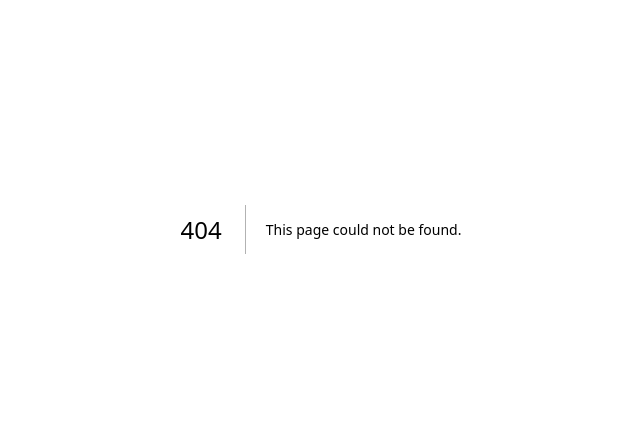
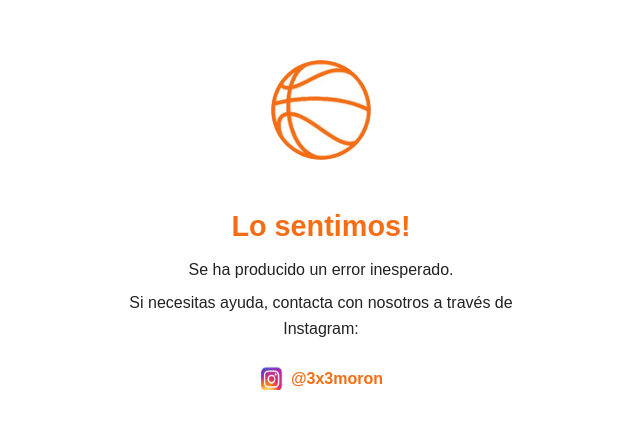
Before and after one commit to LopsanJesus/3x3moron2025, a Next.js app: page /error in a window 1280 px wide. Before the commit this address had no page. Shown: the part 171-600 px from the top of the page, without its empty margins (319-959 px from the left). Built offline with nearby package versions, Linux system fonts and the light colour scheme.

Commit message:
Add error page

```diff
--- /dev/null
+++ b/src/app/error/page.tsx
@@ -0,0 +1,39 @@
+"use client";
+
+import Image from "next/image";
+import Link from "next/link";
+
+import "./styles.scss";
+
+export default function ErrorPage() {
+  return (
+    <div className="error-page">
+      <div className="error-content">
+        <Image
+          src="/basketball_outline.jpg"
+          alt="Error"
+          width={100}
+          height={100}
+          className="error-image"
+        />
+        <h1>Lo sentimos!</h1>
+        <p>Se ha producido un error inesperado.</p>
+        <p>Si necesitas ayuda, contacta con nosotros a través de Instagram:</p>
+        <Link
+          href="https://www.instagram.com/3x3moron"
+          target="_blank"
+          rel="noopener noreferrer"
+          className="instagram-link"
+        >
+          <Image
+            src="/instagram-icon.png"
+            alt="Instagram"
+            width={32}
+            height={32}
+          />
+          @3x3moron
+        </Link>
+      </div>
+    </div>
+  );
+}
--- /dev/null
+++ b/src/app/error/styles.scss
@@ -0,0 +1,50 @@
+.error-page {
+  display: flex;
+  justify-content: center;
+  align-items: center;
+  padding: 0 2rem;
+  min-height: 100vh;
+  background-color: #fff;
+
+  .error-content {
+    text-align: center;
+    color: #222;
+    max-width: 400px;
+
+    .error-image {
+      margin-bottom: 1rem;
+      border-radius: 50%;
+    }
+
+    h1 {
+      font-size: 1.8rem;
+      color: var(--color-primary);
+      margin-bottom: 0.5rem;
+    }
+
+    p {
+      margin: 0.5rem 0;
+      font-size: 1rem;
+    }
+
+    .instagram-link {
+      display: inline-flex;
+      align-items: center;
+      margin-top: 1rem;
+      gap: 0.5rem;
+      font-weight: 600;
+      color: var(--color-primary);
+      text-decoration: none;
+      transition: opacity 0.2s ease;
+
+      img {
+        width: 24px;
+        height: 24px;
+      }
+
+      &:hover {
+        opacity: 0.8;
+      }
+    }
+  }
+}
```
